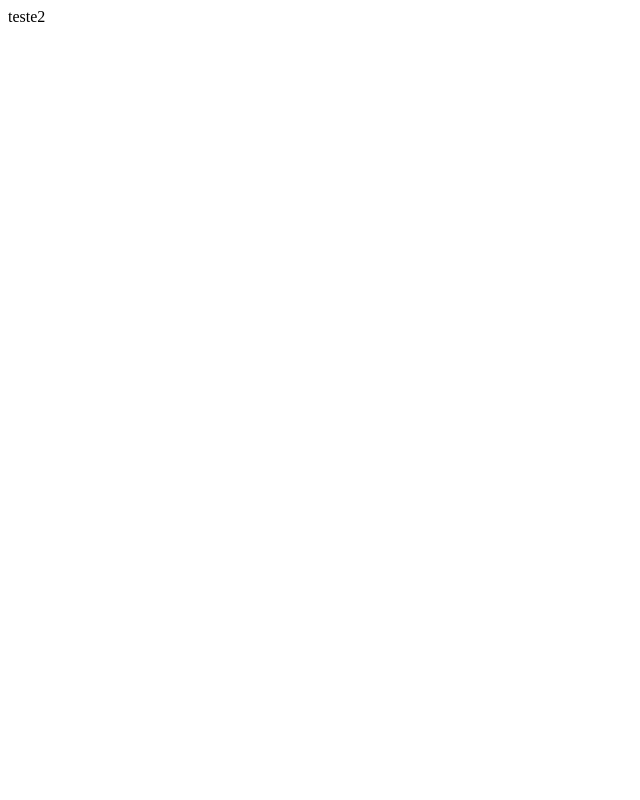
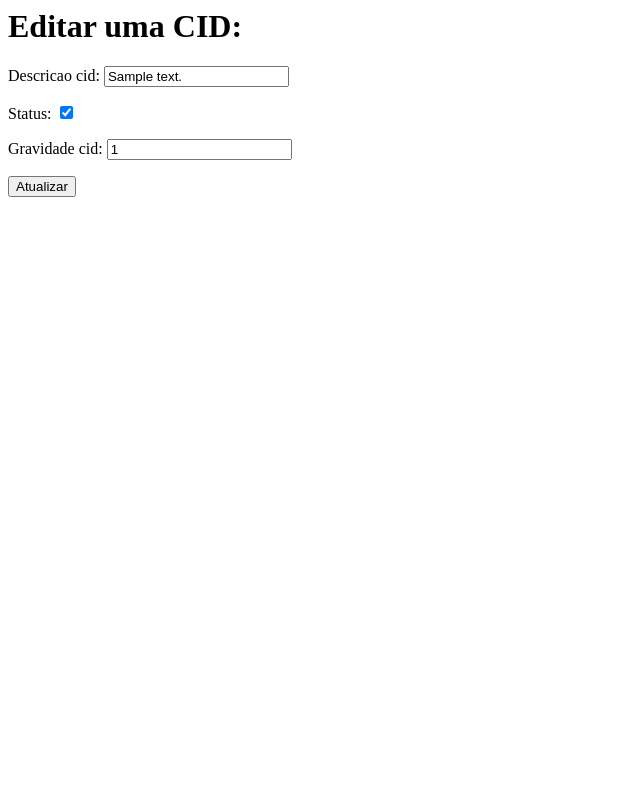
Before and after one commit to filiperodrigues/ISSEM, a Django app: page /issem/edita_cid/1/ in a window 1280 px wide. Before the commit the part shown is almost empty. Shown: the whole page, without its empty margins (0-640 px from the left). Run offline with Django 3.2, Linux system fonts and the light colour scheme; tables that the repository leaves empty hold one stand-in row (values such as "Sample post").

Commit message:
CRUD CID finalizado

```diff
--- a/issem/forms.py
+++ b/issem/forms.py
@@ -7,6 +7,7 @@ class DepartamentoForm(forms.ModelForm):
         fields = ('nome_departamento',)
 
 class CidForm(forms.ModelForm):
+
     class Meta:
         model = Cid
-        fields = ('descricao_cid', 'status', 'gravidade_cid')
+        fields = ('id','descricao_cid', 'status', 'gravidade_cid')
--- a/issem/urls.py
+++ b/issem/urls.py
@@ -9,4 +9,5 @@ urlpatterns = [
 	url(r'^add_cid/$', views.add_cid, name='add_cid'),
 	url(r'^delete_cid/(?P<id>[0-9]+)/$', views.delete_cid, name='delete_cid'),
 	url(r'^edita_cid/(?P<id>[0-9]+)/$', views.edita_cid, name='edita_cid'),
+
 ]
--- a/issem/views.py
+++ b/issem/views.py
@@ -8,7 +8,6 @@ def index(request):
     departamento = Departamento.objects.all()
     cid = Cid.objects.all()
     context_dict = {'departamento': departamento, 'cid':cid}
-
     return render(request, 'issem/index.html', context_dict)
 
 def add_departamento(request):
@@ -21,7 +20,6 @@ def add_departamento(request):
             print(form.errors)
     else:
         form = DepartamentoForm()
-
     return render(request, 'issem/cadastro_departamento.html', {'form': form})
 
 def add_cid(request):
@@ -34,27 +32,23 @@ def add_cid(request):
             print(form.errors)
     else:
         form = CidForm()
-
     return render(request, 'issem/cadastro_cid.html', {'form': form})
 
 def delete_cid(request, id):
     b = Cid.objects.get(pk=id)
     b.delete()
-
     return index(request)
 
 def edita_cid(request, id):
     cid = Cid.objects.get(pk=id)
     if request.method == "POST":
-        return  HttpResponse("teste")
-        #form = CidForm(request.POST, instance=cid)
-        #if form.is_valid():
-        #    cid = form.save(commit=False)
-        #    cid.save()
-        #    return index(request)
+        form = CidForm(request.POST, instance=cid)
+        if form.is_valid():
+            cid = form.save(commit=False)
+            cid.save()
+            return index(request)
+
     else:
-        return  HttpResponse("teste2")
 
-        #form = CidForm(instance=cid)
-    return HttpResponse("teste3")
-        #return render(request, 'issem/editar_cid.html', {'form': form})
+        form = CidForm(instance=cid)
+        return render(request, 'issem/editar_cid.html', {'form': form})
--- a/templates/issem/editar_cid.html
+++ b/templates/issem/editar_cid.html
@@ -4,10 +4,12 @@
 <h1>Editar uma CID:</h1>
     {% if cid %}
         {{ cid.descricao_cid }}
+        {{ cid.id }}
+        {{ cid.id    }}
+
     {% endif %}
 
-
-    <form id="CidForm" method="post" action="/issem/edita_cid/">
+    <form id="CidForm" method="post" >
         {% csrf_token %}
         {{ form.as_p}}
 
```
